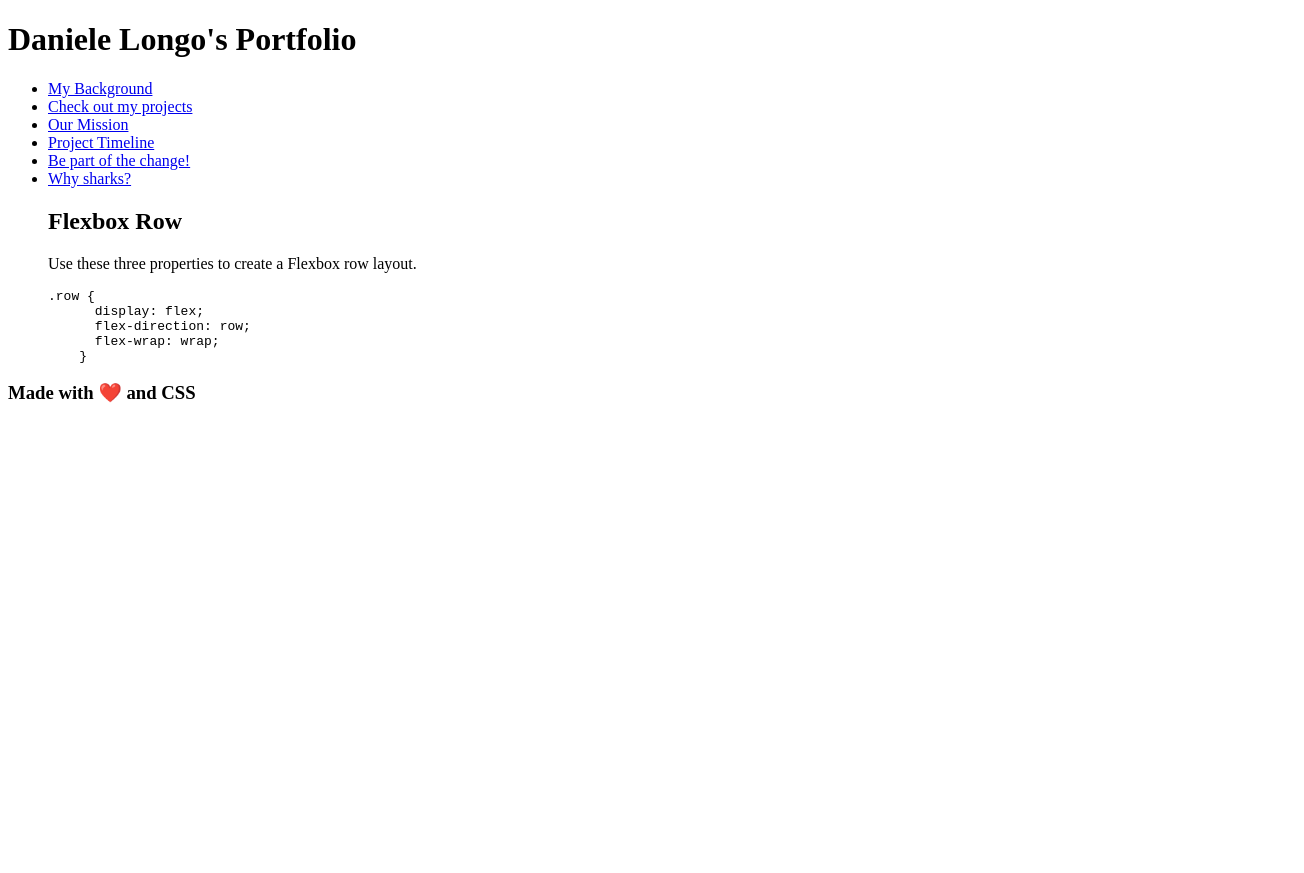
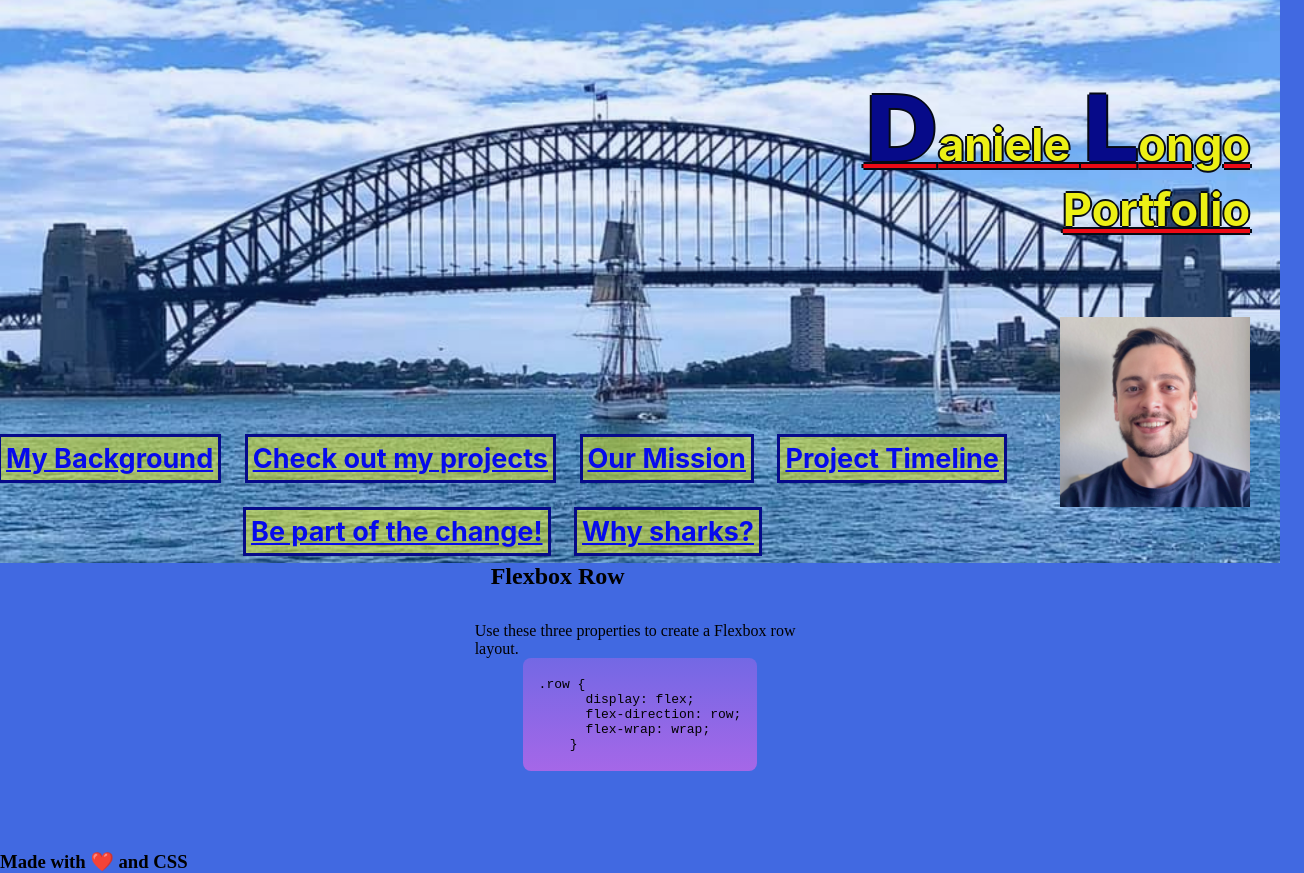
Before and after one commit to LochnessFPV/Dan-Portfolio, a plain HTML site: page index.html in a window 1280 px wide. Shown: the whole page, 1304 px wide, since content can reach past the window. Before the commit the page ends 800 px from the top, so only its background shows below. Drawn offline with Linux system fonts and the light colour scheme; a web font is replaced by a local one.

Commit message:
Added header and nav in html sections & updated CSS

```diff
--- a/assets/CSS/style.css
+++ b/assets/CSS/style.css
@@ -0,0 +1,203 @@
+/* Universal selector Style */
+* {
+    box-sizing: border-box;
+    padding: 0;
+    margin: auto;
+    scroll-behavior: smooth;
+}
+
+/* Body Style */
+
+body {
+    background-color: royalblue;
+}
+
+/* Header and Navigation Styles START */
+
+header {
+    width: 100%;
+    min-height: 20%;
+    text-align: right;
+    padding: auto;
+
+    font-family: -apple-system, BlinkMacSystemFont, 'Segoe UI', Roboto, Oxygen, Ubuntu, Cantarell, 'Open Sans', 'Helvetica Neue', sans-serif; color: yellow;
+    text-shadow: -2px 0 black, 0 2px black, 2px 0 black, 0 -2px black;
+}
+
+#harbourBridge {
+    background: url(../IMG/harbourBridge.jpg) no-repeat center;
+    background-size:cover;
+    opacity: 90%;
+    padding-top: 6%;
+    width: auto;
+    min-height: auto;
+}
+
+header h1 {
+    text-align:right;
+    padding-right: 30px;
+    font-size: 45px;
+    text-decoration: underline  red;
+}
+
+header h1 .DLlogo {
+    font-family: 'Corinthia', cursive;
+    font-size: 90px;
+    color: navy;
+    width: 150px;
+    height: 150px;
+    background-color: inherit;
+}
+
+header h2 {
+    text-align:right;
+    padding-right: 30px;
+    padding-bottom: 50px;
+    font-size: 45px;
+    text-decoration: underline  red;
+}
+
+header nav {
+    padding-top: 120px;
+    padding-bottom: 10px;
+}
+
+header nav ul {
+    text-align: center;
+    color: rgb(63, 218, 32);
+}
+
+header nav ul li {
+    display: inline-block;
+    font-family: -apple-system, BlinkMacSystemFont, 'Segoe UI', Roboto, Oxygen, Ubuntu, Cantarell, 'Open Sans', 'Helvetica Neue', sans-serif;
+    text-shadow:none;
+    font-weight: bold;
+    outline: 3px solid  navy;
+    margin-top: 30px;
+    margin-right: 25px;
+    padding: 5px;
+    font-size: 27px;
+    background: rgb(251, 251, 0, 0.5);
+    list-style-type:square;
+}
+
+/* Header and Navigation Styles END */
+
+
+/* Utility class Styles */
+.profile-pic {
+    float: right;
+    position: relative;
+    max-width: 250px;
+    max-height: 250px;
+    padding: 30px;
+
+}
+
+/* create our main grid with flexbox, use negative margins to offset the padding on the .card-column class */
+.row {
+    display: flex;
+    flex-wrap: wrap;
+    flex-direction: row;
+    margin-left: -1.5rem;
+    margin-right: -1.5rem;
+  }
+
+  .justify-center {
+    justify-content: center;
+  }
+
+  /* using a mobile-first approach, set base column width to be 100% and we'll update it using media queries for larger screen sizes */
+  .card-column {
+    flex: 1 0 100%;
+    padding: 1.5rem;
+    /* when the screen resizes, make it so our columns don't jump in size */
+    transition: flex-basis 500ms linear;
+    margin-bottom: 1.5rem;
+  }
+
+  /* make each code card a flexbox column to align and justify content within it */
+  .code-card {
+    display: flex;
+    flex-direction: column;
+    justify-content: flex-start;
+    min-height: 100%;
+    padding: 2rem;
+    color: var(--heliotrope);
+
+    /* outline is like border, but on the outside of the box instead of inside */
+    outline: 2px dashed var(--gin);
+    outline-offset: -2px;
+    transition: all 0.5s ease-in-out;
+  }
+
+  .code-card .card-header {
+    /* use position and negative margins to move title of card over the card's outline and create an overlap effect */
+    position: relative;
+    margin: -4rem 0 1.5rem 0;
+    padding: 0.5rem 1rem;
+    background-color: var(--outer-space);
+    color: var(--heliotrope);
+    border: 2px solid var(--gin);
+    border-radius: 8px;
+    transition: all 0.5s ease-in-out;
+  }
+
+  /* set an outer and inner drop shadow on the card to create a glowing effect on hover */
+  .code-card:hover,
+  .code-card:hover .card-header {
+    box-shadow: inset 0px 0px 8px var(--heliotrope), 0 0 15px var(--heliotrope);
+  }
+
+  /* each card's code block grows to the height of the largest code block on the page, making each card even in height */
+  .code-card .code-block {
+    flex-grow: 1;
+  }
+
+  .code-card pre {
+    /* set styles to make it so code wraps in <pre> instead of overflowing */
+    white-space: pre-wrap;
+    overflow: auto;
+    tab-size: 4;
+    padding: 1.2rem 1rem;
+    color: var(--gin);
+    border-radius: 8px;
+    /* use linear-gradient() function to create a fading background  */
+    background-image: linear-gradient(
+      rgba(232, 102, 236, 0.3) 0%,
+      rgba(232, 102, 236, 0.6) 100%
+    );
+    display: flex;
+    align-items: center;
+  }
+
+  /* on <pre> click, select all contents so the code is highlighted */
+  .code-card pre:active {
+    user-select: all;
+  }
+
+  /* using a mobile-first approach, use `min-width` values going from narrow -> wide for a responsive design */
+  @media screen and (min-width: 768px) {
+    /* on tablets, set columns to only be 50% of the width and not grow */
+    .card-column {
+      flex: 0 0 50%;
+      max-width: 50%;
+    }
+
+    /* select the last child to grow to full width if it has space to grow */
+    .card-column:last-child {
+      flex-grow: 1;
+    }
+  }
+
+  /* media query for larger screens */
+  @media screen and (min-width: 992px) {
+    header {
+      width: 75%;
+    }
+
+    .card-column {
+      flex: 0 0 33.333%;
+      max-width: 33.333%;
+    }
+  }
--- a/index.html
+++ b/index.html
@@ -8,13 +8,20 @@
     <!-- Link section -->
     <link rel="stylesheet" href="./assets/CSS/reset.css" />
     <link rel="stylesheet" href="./assets/CSS/style.css">
+    <!-- Link to Custom Fonts-->
+    <link rel="preconnect" href="https://fonts.googleapis.com">
+    <link rel="preconnect" href="https://fonts.gstatic.com" crossorigin>
+    <link href="https://fonts.googleapis.com/css2?family=Corinthia:wght@700&display=swap" rel="stylesheet">
 
     <title>Dan Portfolio</title>
 </head>
 <body>
     <!-- HEADER -->
-    <header id="background-underwater">
-        <h1><span class="profile-pic">Daniele</span> Longo's Portfolio</h1>
+    <header id="harbourBridge">
+
+        <h1><span class="DLlogo">D</span>aniele <span class="DLlogo">L</span>ongo</h1>
+        <h2> Portfolio</h2>
+        <img src="./assets/IMG/profile-pic.jpeg" alt= "Daniele Longo profile picture" class="profile-pic"/>
         <nav>
             <ul>
                 <li>
```
Also changed, not shown: assets/IMG/harbourBridge.jpg (added), assets/IMG/profile-pic.jpeg (added), assets/IMG/underwater-background.jpg (added), 2 other files.
